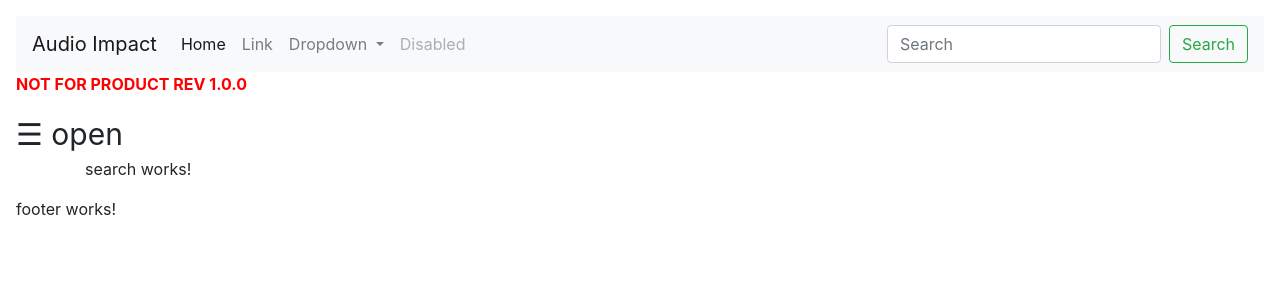
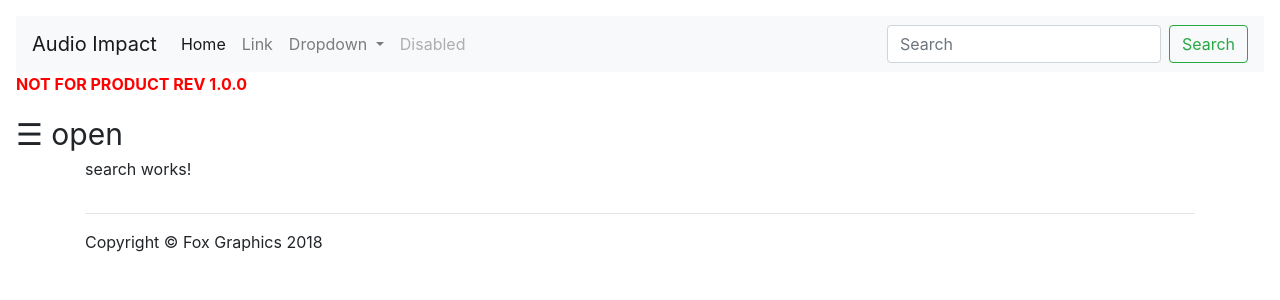
Before and after one commit to FoxGeoff/AudioForms, an Angular app: page / in a window 1280 px wide. Shown: the top 300 px of the page. Built offline with nearby package versions, Linux system fonts and the light colour scheme.

Commit message:
Add footer.component.html layout

```diff
--- a/src/app/footer/footer.component.html
+++ b/src/app/footer/footer.component.html
@@ -1,3 +1,10 @@
-<p>
-  footer works!
-</p>
+<div class="container">
+    <hr>
+    <footer>
+      <div class="row">
+        <div class="col-lg-12">
+          <p>Copyright &copy; Fox Graphics 2018</p>
+        </div>
+      </div>
+    </footer>
+  </div>
```
Also changed, not shown: 1 other file (tests, documents, lock files or other folders).
